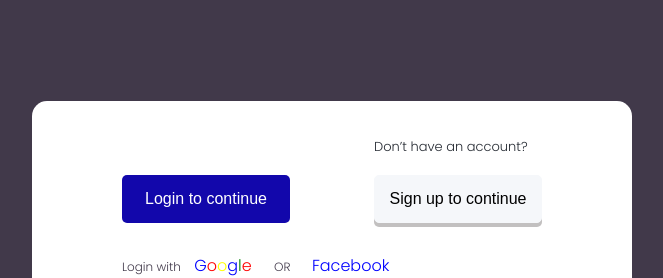
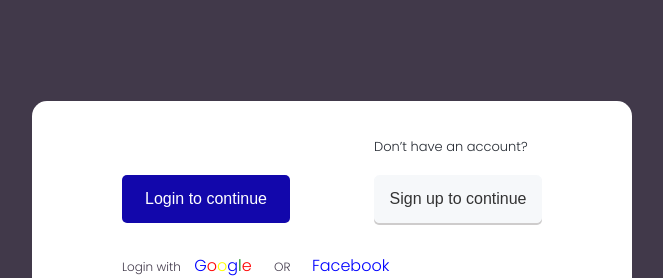
Before and after one commit to Africa-Trainovation-Consulting/newATC, a React (Create React App) app: page / in a window 1280 px wide. In both pictures the pointer is over the button "Sign up to continue". Shown: the top 278 px of the page, without its empty margins (308-971 px from the left). Built offline with nearby package versions, Linux system fonts and the light colour scheme.

Commit message:
goodmornign friday4.

```diff
--- a/src/Sass/style.scss
+++ b/src/Sass/style.scss
@@ -85,7 +85,8 @@ $input-bg-color:#Fff;
 .regular{
     &:hover{
         background-color: #F5F7FA;
-        box-shadow: 0 4px rgb(194, 192, 192);
+        box-shadow: 0 2px rgb(194, 192, 192);
+        opacity: 0.8;
         border: 1px solid #F5F7FA;
     }
 }
@@ -252,7 +253,6 @@ h1 {
         font-size: 10px;
         text-decoration: none;
         white-space: nowrap;
-
     }
 }
 .opacity{
```
